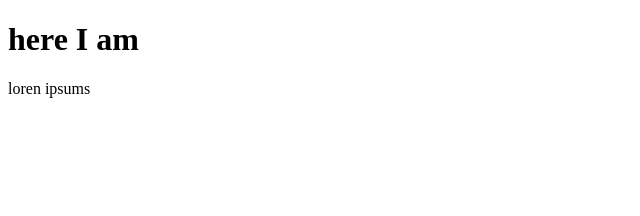
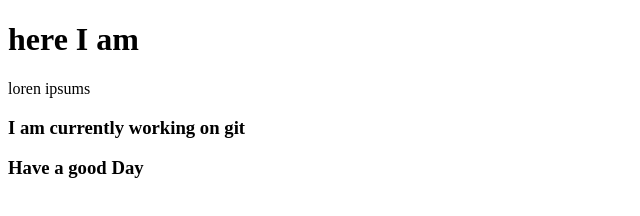
Before and after one commit to rishavkumarappfoster/practice-on-git, a plain HTML site: page testing on git/index.html in a window 1280 px wide. Shown: the whole page, without its empty margins (0-640 px from the left). Drawn offline with Linux system fonts and the light colour scheme.

Commit message:
updating index.html first time

```diff
--- a/testing on git/index.html
+++ b/testing on git/index.html
@@ -10,6 +10,8 @@
    <div class="container">
     <h1>here I am</h1>
     <p>loren ipsums</p>
+    <h3>I am currently working on git</h3>
+    <h3>Have a good Day</h3>
    </div>
 </body>
 </html>
```
